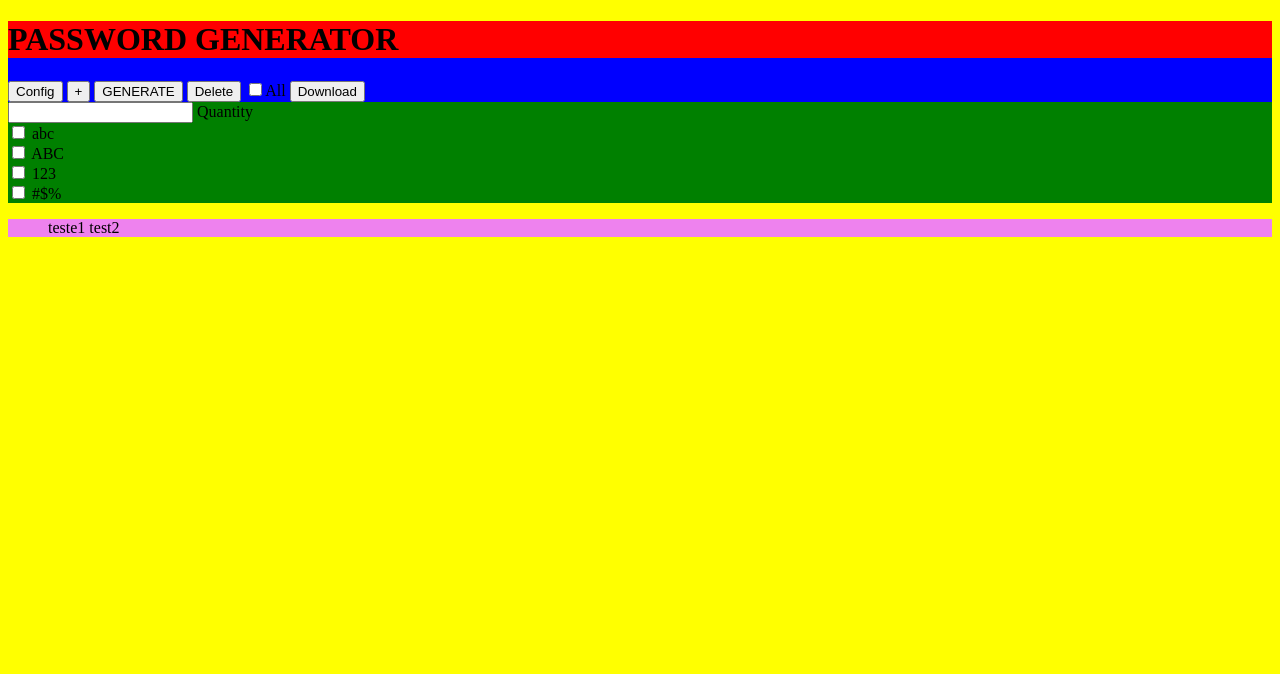
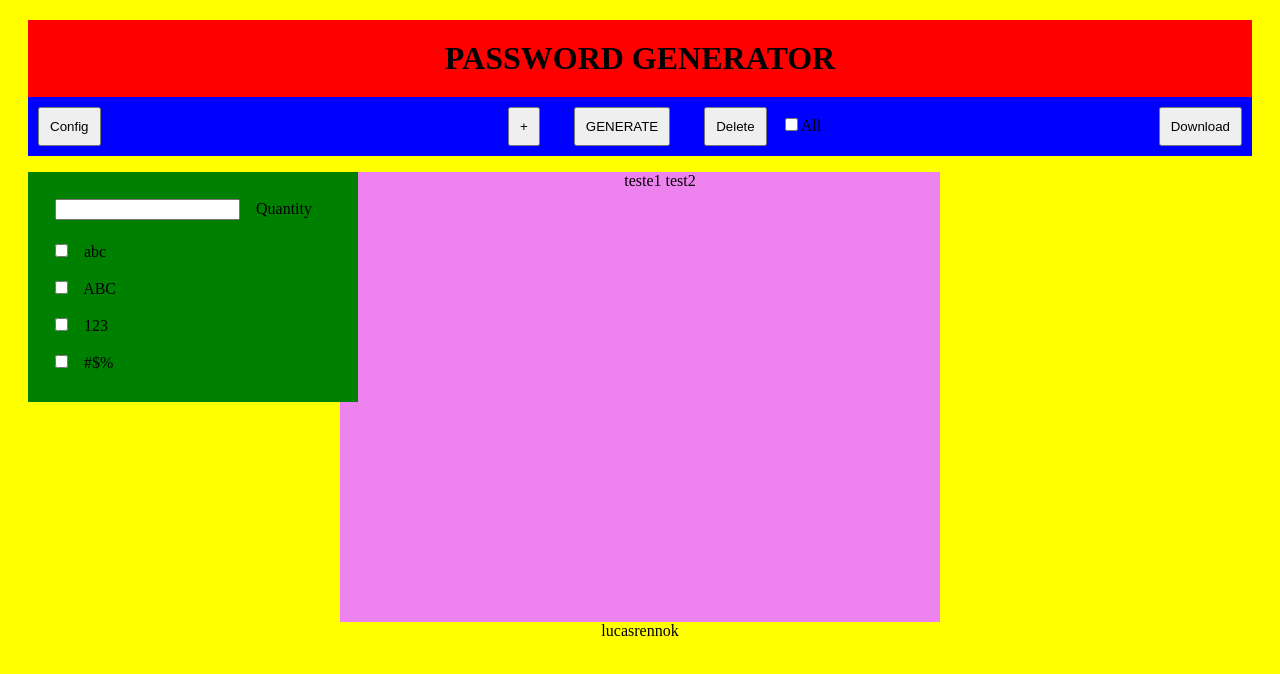
Before and after one commit to lucasrennok/Password_Generator, a plain HTML site: page index.html in a window 1280 px wide. Drawn offline with Linux system fonts and the light colour scheme.

Commit message:
organizing

```diff
--- a/index.html
+++ b/index.html
@@ -27,11 +27,12 @@
                 Delete
             </button>
             <input type="checkbox" id="all">All
-            <button>
+            <button id="download">
                 Download
             </button>
         </div>
     </div>
+    <div id="after_divs">
         <div id="config_menu">
             <input id="quantity" type="number" size="5">
             <label>Quantity</label></br>
@@ -52,6 +53,10 @@
                 </output>
             </ul>
         </div>
+    </div>
 </body>
+<footer>
+    <div>lucasrennok</div>
+</footer>
 
 </html>
--- a/style.css
+++ b/style.css
@@ -1,20 +1,60 @@
 html{
     background-color: yellow;
+    text-align: center;
 }
 
-/*menu*/
 #menu{
     background-color: blue;
+    margin: 20px;
+    margin-bottom: 0px;
 }
 
 #title{
     background-color: red;
 }
+#title h1{
+    margin: auto;
+    padding: 20px;
+}
+
+#after_divs{
+    margin: auto;
+}
 
 #config_menu{
+    float:left;
+    text-align: left;
     background-color: green;
+    padding: 15px;
+    width: 300px;
+    height: 200px;
+    margin: 20px;
+    margin-top: 0px;
+}
+#list{
+    margin: auto;
+    height: 450px;
+    width: 600px;
+    background-color: violet;
 }
 
-#list{
-    background-color: violet;
+button{
+    padding: 10px;
+    margin: 10px;
 }
+#config{
+    float: left;
+}
+#more{
+    margin-left: 70px;
+    margin-right: 20px;
+}
+#delete{
+    margin-left: 20px;
+}
+#download{
+    float: right;
+}
+#config_menu input{
+    margin: 12px;
+}
```
Lines whose indentation alone changed are shown as unchanged.
